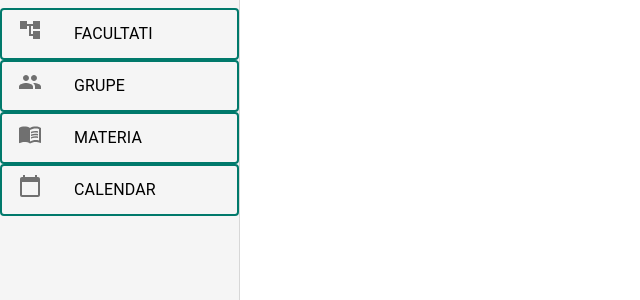
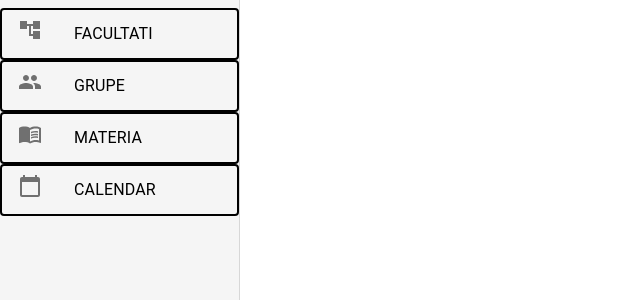
Before and after one commit to SoftxUSV/ProiectIP-FrontEnd, a React (Create React App) app in the folder frontend/: page /homepage in a window 1280 px wide. Shown: the top 300 px of the page, without its empty margins (0-640 px from the left). Built offline with nearby package versions, Linux system fonts and the light colour scheme.

Commit message:
border navbar

```diff
--- a/frontend/src/Components/NavBar/navbar.tsx
+++ b/frontend/src/Components/NavBar/navbar.tsx
@@ -35,7 +35,7 @@ const Navbar: React.FC = () => {
               "&:hover": {
                 backgroundColor: "#ced3d7",
               },
-              border: "2px solid #00796b",
+              border: "2px solid black",
               borderRadius: "4px",
             }}
           >
```
